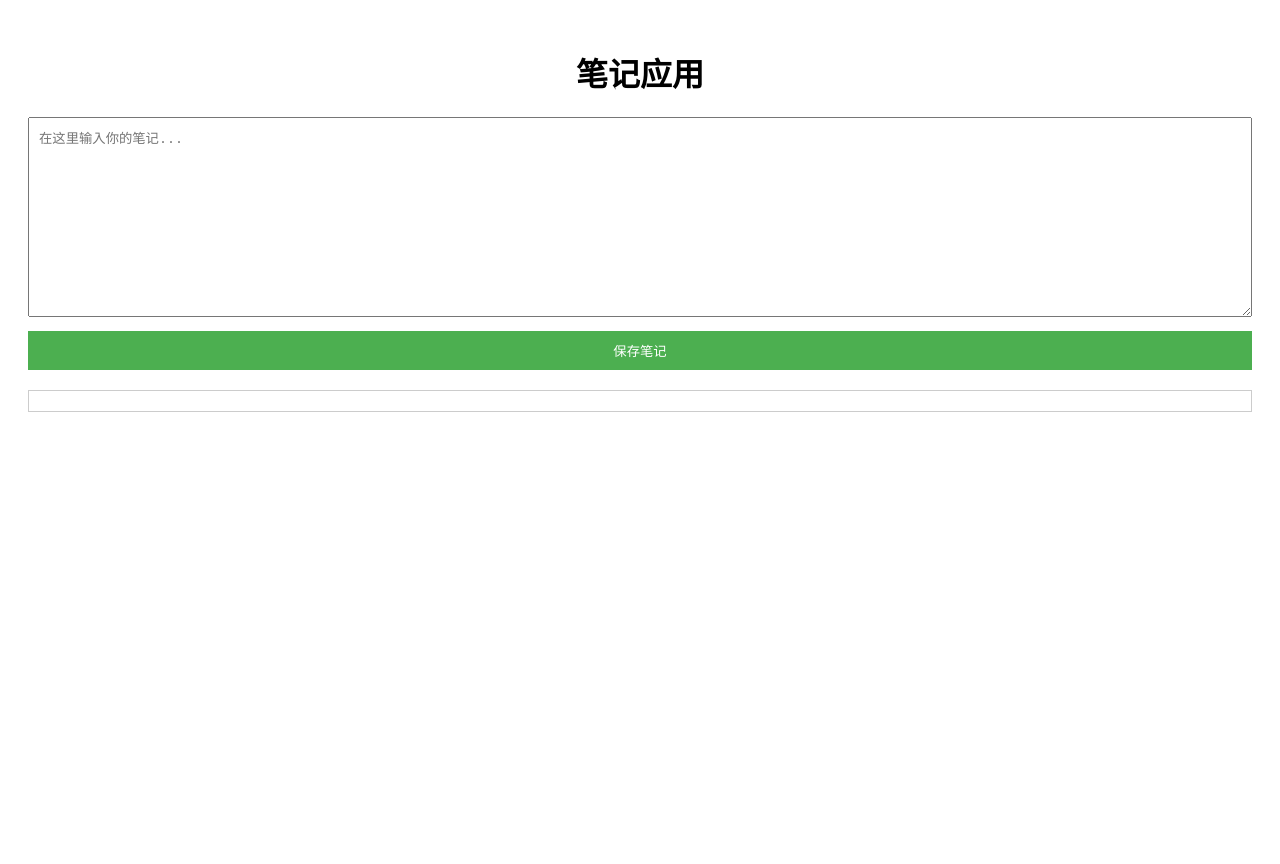
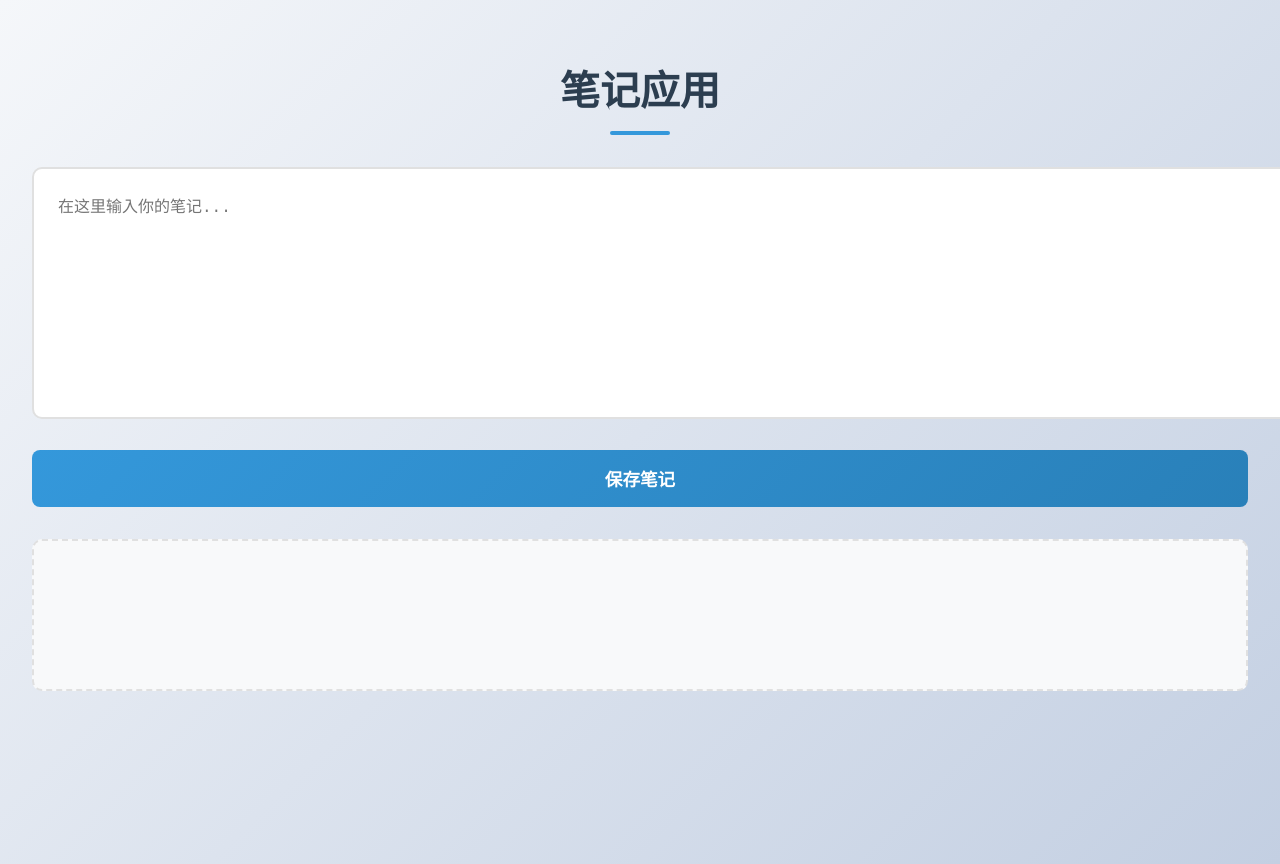
Before and after one commit to anbeike/note-app, a plain HTML site: page index.html in a window 1280 px wide. Before the commit the page ends 800 px from the top, so only its background shows below. Drawn offline with Linux system fonts and the light colour scheme.

Commit message:
Update style.css

```diff
--- a/style.css
+++ b/style.css
@@ -1,35 +1,99 @@
 body {
-    font-family: Arial, sans-serif;
-    padding: 20px;
+    font-family: 'Poppins', sans-serif;
+    background: linear-gradient(135deg, #f5f7fa 0%, #c3cfe2 100%);
+    min-height: 100vh;
+    padding: 2rem;
+    margin: 0;
+  }
+
+  .container {
+    max-width: 800px;
+    margin: 0 auto;
+    background: white;
+    padding: 2rem;
+    border-radius: 15px;
+    box-shadow: 0 10px 30px rgba(0,0,0,0.1);
   }
 
   h1 {
     text-align: center;
+    color: #2c3e50;
+    font-size: 2.5rem;
+    margin-bottom: 2rem;
+    position: relative;
+  }
+
+  h1::after {
+    content: '';
+    display: block;
+    width: 60px;
+    height: 4px;
+    background: #3498db;
+    margin: 10px auto;
+    border-radius: 2px;
   }
 
   #note-input {
     width: 100%;
     height: 200px;
-    margin-bottom: 10px;
-    padding: 10px;
-    box-sizing: border-box;
+    padding: 1.5rem;
+    border: 2px solid #e0e0e0;
+    border-radius: 10px;
+    font-size: 1rem;
+    resize: vertical;
+    transition: all 0.3s ease;
+  }
+
+  #note-input:focus {
+    outline: none;
+    border-color: #3498db;
+    box-shadow: 0 0 10px rgba(52,152,219,0.2);
   }
 
   #save-button {
     width: 100%;
-    padding: 10px;
-    background-color: #4CAF50;
+    padding: 1rem;
+    background: linear-gradient(135deg, #3498db 0%, #2980b9 100%);
     color: white;
     border: none;
+    border-radius: 8px;
+    font-size: 1.1rem;
+    font-weight: 600;
     cursor: pointer;
+    transition: all 0.3s ease;
+    margin-top: 1.5rem;
   }
 
   #save-button:hover {
-    background-color: #45a049;
+    transform: translateY(-2px);
+    box-shadow: 0 5px 15px rgba(52,152,219,0.4);
   }
 
   #note-output {
-    margin-top: 20px;
-    padding: 10px;
-    border: 1px solid #ccc;
+    margin-top: 2rem;
+    padding: 1.5rem;
+    background: #f8f9fa;
+    border-radius: 10px;
+    white-space: pre-wrap;
+    line-height: 1.6;
+    min-height: 100px;
+    border: 2px dashed #e0e0e0;
   }
+
+  /* 响应式设计 */
+  @media (max-width: 768px) {
+    .container {
+      margin: 1rem;
+      padding: 1.5rem;
+    }
+
+    h1 {
+      font-size: 2rem;
+    }
+  }
+
+  .note-timestamp {
+    font-size: 0.9rem;
+    color: #7f8c8d;
+    margin-top: 1rem;
+  }
```
